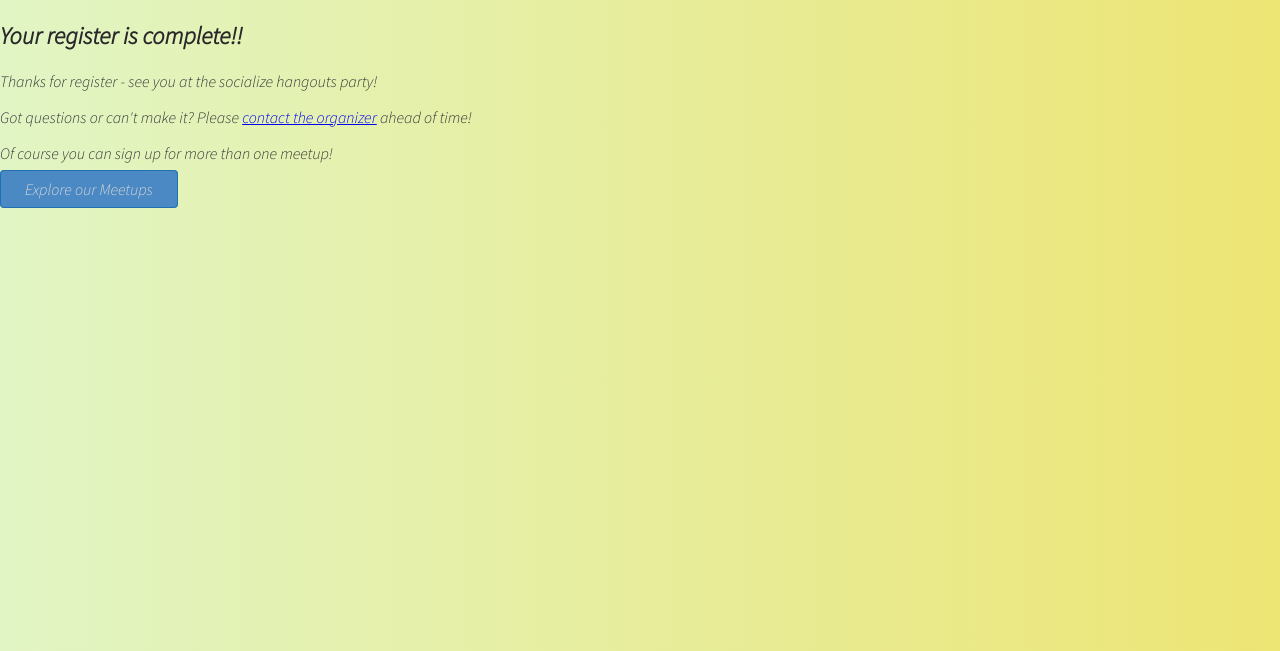
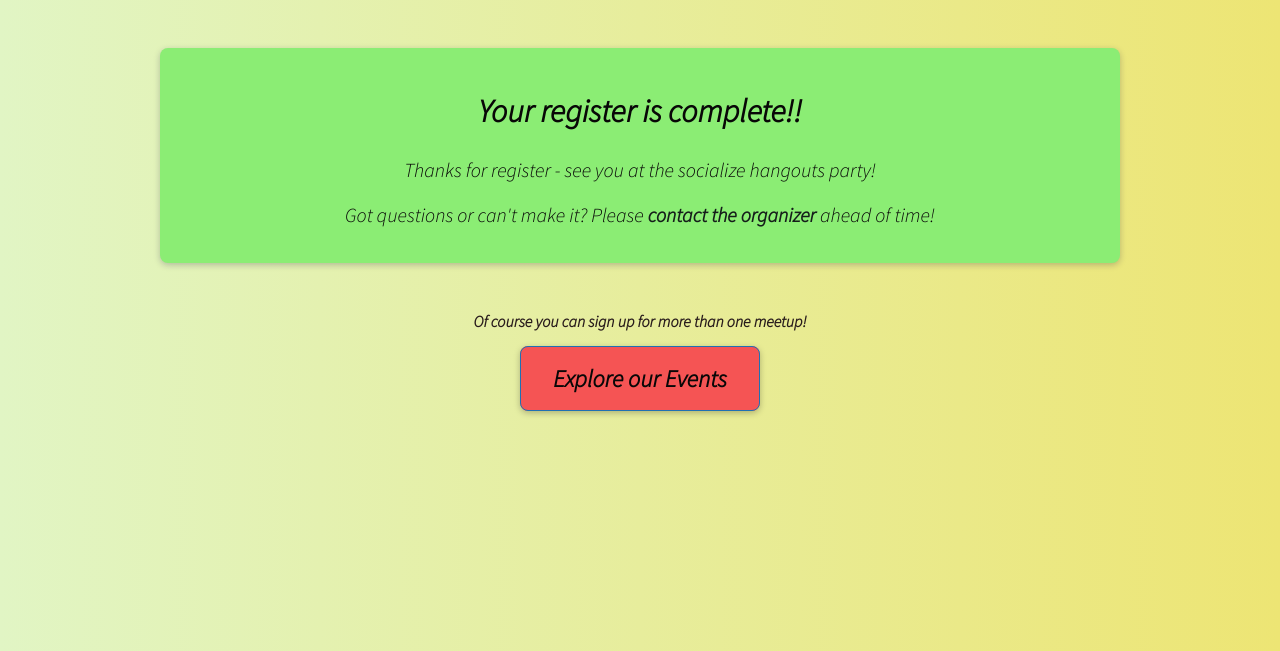
Before and after one commit to codershona/project_event_management_system, a Django app: page /socialize/success in a window 1280 px wide. Shown: the part 130-781 px from the top of the page. Run offline with Django 3.2, Linux system fonts and the light colour scheme.

Commit message:
working on registration form success completion UI

```diff
--- a/socialize/static/socialize/styles/registration_success.css
+++ b/socialize/static/socialize/styles/registration_success.css
@@ -2,36 +2,43 @@ main {
   text-align: center;
 }
 
-#confirmation {
-  max-width: 50rem;
+#confirmationOne {
+  max-width: 60rem;
   margin: 3rem auto;
-  box-shadow: 0 2px 6px rgba(0, 0, 0, 0.25);
+  box-shadow: 0 2px 6px rgba(26, 26, 73, 0.25);
   padding: 1rem;
-  background-color: #6633c4;
-  border-radius: 6px;
-  color: white
+  background-color: #8bed74;
+  border-radius: 8px;
+  color: rgb(8, 7, 7)
 }
 
-#confirmation h2 {
+#confirmationOne h2 {
   color: inherit;
   font-size: 2rem;
 }
 
-#confirmation p {
+#confirmationOne p {
   font-size: 1.25rem;
 }
 
-#confirmation p a {
-  color: #cf74df;
+#confirmationOne p a {
+  color: #151d1a;
   text-decoration: none;
   font-weight: bold;
 }
 
-#continue p {
+#continueOne p {
   margin: 2rem 0;
+  color: rgb(41, 28, 28);
+  font-weight: 600;
 }
 
-#continue .btn {
+#continueOne .btn {
   font-size: 1.5rem;
   padding: 1rem 2rem;
+  background-color: rgb(245, 84, 84);
+  color:rgb(8, 7, 7);
+  font-weight: bold;
+  box-shadow: 0 2px 6px rgba(0, 0, 0, 0.25);
+  border-radius: 8px;
 }
--- a/socialize/templates/socialize/registration-complete.html
+++ b/socialize/templates/socialize/registration-complete.html
@@ -4,21 +4,25 @@
 
 {% block title %}Your register is complete!!{% endblock %}
 
-{% block site_css %}
+{% block sites_css %}
 <link rel="stylesheet" href="{% static 'socialize/styles/registration_success.css' %}">
 {% endblock %}
 
-{% block main_heading %}Thanks for register!{% endblock %}
+{% block main_heading %}
+Thanks for register!
+{% endblock %}
 
 {% block body %}
-<section id="confirmation">
+<article>
+<section id="confirmationOne">
   <h2>Your register is complete!!</h2>
   <p>Thanks for register - see you at the socialize hangouts party!</p>
   <p>Got questions or can't make it? Please <a href="mailto:{{ organizer_email }}">contact the organizer</a> ahead of time!</p>
 </section>
 
-<section id="continue">
+<section id="continueOne">
   <p>Of course you can sign up for more than one meetup!</p>
-  <p><a href="/socialize" class="btn">Explore our Meetups</a></p>
+  <p><a href="/socialize" class="btn">Explore our Events</a></p>
 </section>
+</article>
 {% endblock %}
```
Also changed, not shown: db.sqlite3.
